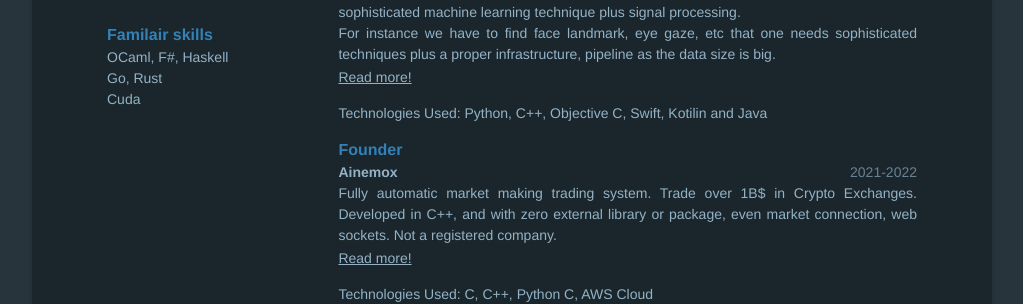
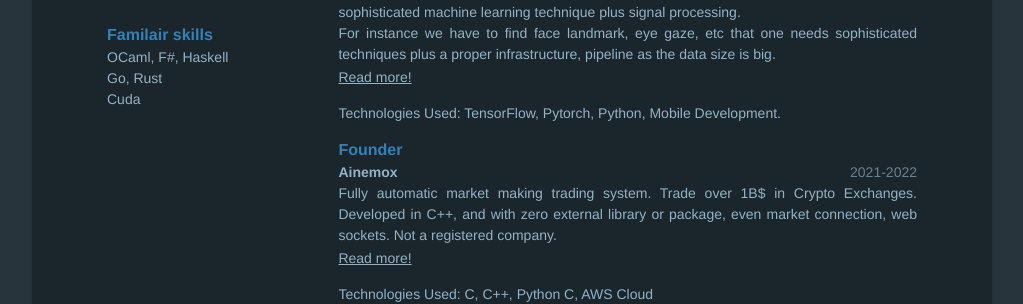
Before and after one commit to shahnikba/shahnikba.github.io, a Jekyll site: the page built from docs/_items/Resume.html, in a window 1280 px wide and 900 px high, scrolled down 708 px. Shown: the part 155-459 px from the top of the window, without its empty margins (128-1151 px from the left). Built offline with Jekyll 4.4.1, drawn with Linux system fonts in a browser that asks for light colours.

```diff
--- a/docs/_data/data.yml
+++ b/docs/_data/data.yml
@@ -76,7 +76,7 @@
       sophisticated machine learning technique plus signal processing. <br>
       For instance we have to find face landmark, eye gaze, etc that one needs sophisticated techniques plus a proper infrastructure, pipeline as the data size is big.
     technologies_used: |
-      Python, C++, Objective C, Swift, Kotilin and Java
+      TensorFlow, Pytorch, Python, Mobile Development.
     extra: https://mypersonalwebpage.herokuapp.com/pure-ai-ml
 
 
```
Also changed, not shown: 1 other file.
